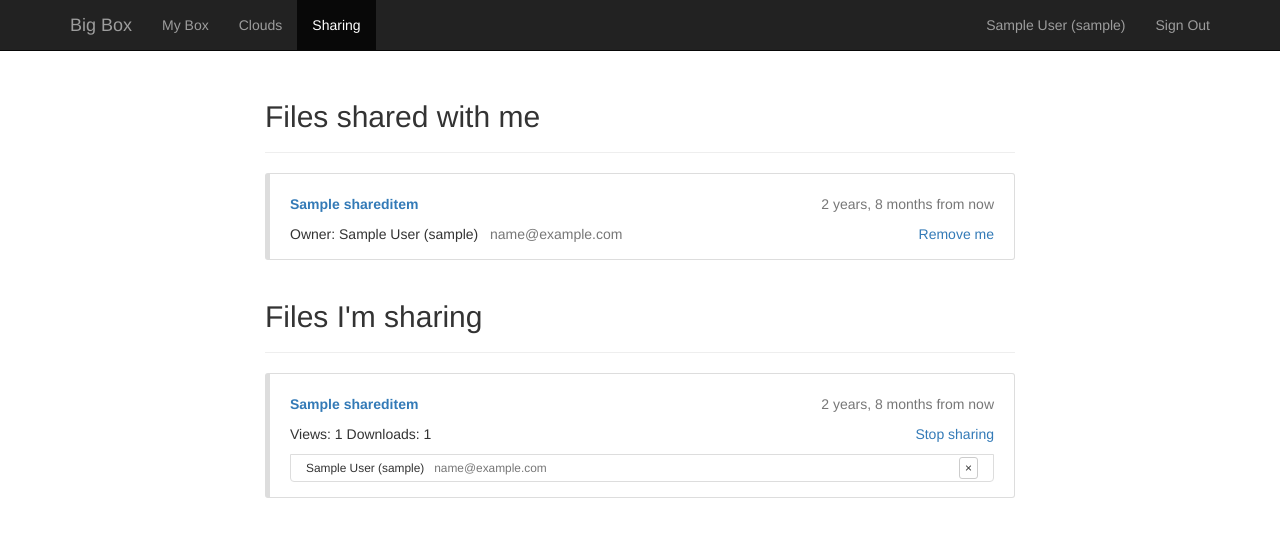
After one commit to pengw0048/BigBox, a Django app: page /sharing/ in a window 1280 px wide. The commit adds this page. Shown: the top 537 px of the page. Run offline with Django 3.2, Linux system fonts and the light colour scheme; a user stored in the database is signed in; tables that the repository leaves empty hold one stand-in row (values such as "Sample post"); parts of the project's set-up code (start-up, migrations or seed data) failed here and were passed over; some libraries are stand-ins or nearby versions.

Commit message:
Finish sharing page

```diff
--- a/bigbox/static/css/common.css
+++ b/bigbox/static/css/common.css
@@ -140,3 +140,8 @@ h1 {
 tr:not(:first-child):hover {
     background-color: #f8f8f8 !important;
 }
+
+.list-group-item {
+    padding-top: 2px;
+    padding-bottom: 2px;
+}
--- /dev/null
+++ b/bigbox/templates/sharing.html
@@ -0,0 +1,62 @@
+{% extends 'barebone.html' %}
+{% block title %}Sharing - {{ user.username }}{% endblock %}
+{% block body %}
+    {% load static %}
+    {% load humanize %}
+    {% include 'navbar-in.html' with active_sharing='true' %}
+    <div class="container">
+        <div class="mainframe">
+            {% include 'popupmsg.html' %}
+            <div class="page-header">
+                <h2>
+                    <span>Files shared with me</span>
+                </h2>
+            </div>
+            {% for f in shared_with_me %}
+                <div class="acloud">
+                    <p class="pull-left"><a href="{% url 'shared' f.link %}"><strong>{{ f.name }}</strong></a></p>
+                    <div class="pull-right text-muted">{{ f.created_at | naturaltime }}</div>
+                    <div class="clearfix"></div>
+                    <div class="pull-left">Owner: {{ f.owner.get_full_name }} ({{ f.owner.username }})&nbsp;&nbsp;&nbsp;<span
+                            class="text-muted">{{ f.owner.email }}</span></div>
+                    <div class="pull-right"><a href="{% url 'remove-shared' f.link %}">Remove me</a></div>
+                    <div class="clearfix"></div>
+                </div>
+            {% endfor %}
+            <div class="page-header">
+                <h2>
+                    <span>Files I'm sharing</span>
+                </h2>
+            </div>
+            {% for f in my_sharing %}
+                <div class="acloud">
+                    <p class="pull-left"><a href="{% url 'shared' f.link %}"><strong>{{ f.name }}</strong></a></p>
+                    <div class="pull-right text-muted">{{ f.created_at | naturaltime }}</div>
+                    <div class="clearfix"></div>
+                    <p class="pull-left">Views: {{ f.view_count }} Downloads: {{ f.download_count }}</p>
+                    <div class="pull-right"><a href="{% url 'remove-sharing' f.link %}">Stop sharing</a></div>
+                    <div class="clearfix"></div>
+
+                    {% for p in f.readable_users.all %}
+                        <div class="list-group-item clearfix">
+                            <small>
+                                {{ p.get_full_name }} ({{ p.username }})&nbsp;&nbsp;&nbsp;<span
+                                    class="text-muted">{{ p.email }}</span>
+                                <span class="pull-right">
+                                    <a href="{% url 'remove-sharing' f.link %}?user={{ p.username }}"
+                                       class="btn btn-xs btn-default">
+                                      &times;
+                                    </a>
+                                </span>
+                            </small>
+                        </div>
+                    {% endfor %}
+                </div>
+            {% endfor %}
+        </div>
+    </div>
+{% endblock %}
+{% block scripts %}
+    {% load static %}
+    <script src="{% static 'js/common.js' %}"></script>
+{% endblock %}
--- a/bigbox/urls.py
+++ b/bigbox/urls.py
@@ -23,6 +23,9 @@ urlpatterns = [
     url(r'^rename/?$', views.rename, name='rename'),
     url(r'^share/?$', views.do_share, name='share'),
     url(r'^sharing/?$', views.sharing, name='sharing'),
+    url(r'^shared/(?P<sid>[\w-]+)$', views.shared, name='shared'),
+    url(r'^remove-shared/(?P<sid>[\w-]+)$', views.remove_shared, name='remove-shared'),
+    url(r'^remove-sharing/(?P<sid>[\w-]+)$', views.remove_sharing, name='remove-sharing'),
     url(r'^clouds/?$', views.storage_accounts, name='clouds'),
     url(r'^clouds/add/(?P<cloud>\w+)/?$', views.add_storage_account, name='cloud-add'),
     url(r'^clouds/rename/?$', views.rename_storage_account, name='cloud-rename'),
--- a/bigbox/views.py
+++ b/bigbox/views.py
@@ -450,11 +450,11 @@ def do_share(request: WSGIRequest) -> JsonResponse:
     except Exception as e:
         print(str(e))
         return JsonResponse({"error": "missing fields"})
-    share_id = str(uuid.uuid4())[0:8]
+    share_id = str(uuid.uuid4())[0:13]
     si = SharedItem(link=share_id, name=name, is_public=public, items=ids, created_at=timezone.now(), is_folder=False,
                     view_count=0, download_count=0, owner=request.user)
     si.save()
-    link = "http://" + request.get_host() + "/shared?id=" + share_id
+    link = "http://" + request.get_host() + "/shared/" + share_id
     if not public:
         si.readable_users.add(*people)
         si.save()
@@ -470,10 +470,26 @@ def do_share(request: WSGIRequest) -> JsonResponse:
     return JsonResponse({"link": link})
 
 
+@login_required
 def sharing(request: WSGIRequest) -> HttpResponse:
     my_sharing = SharedItem.objects.filter(owner=request.user)
     shared_with_me = SharedItem.objects.filter(readable_users=request.user)
     return render(request, 'sharing.html', {'my_sharing': my_sharing, 'shared_with_me': shared_with_me})
+
+
+@login_required
+def shared(request: WSGIRequest, sid: str) -> HttpResponse:
+    pass
+
+
+@login_required
+def remove_shared(request: WSGIRequest, sid: str) -> HttpResponse:
+    pass
+
+
+@login_required
+def remove_sharing(request: WSGIRequest, sid: str) -> HttpResponse:
+    pass
 
 
 # storage account related operations
```
Also changed, not shown: bigbox/migrations/0004_shareditem_owner.py (added).
